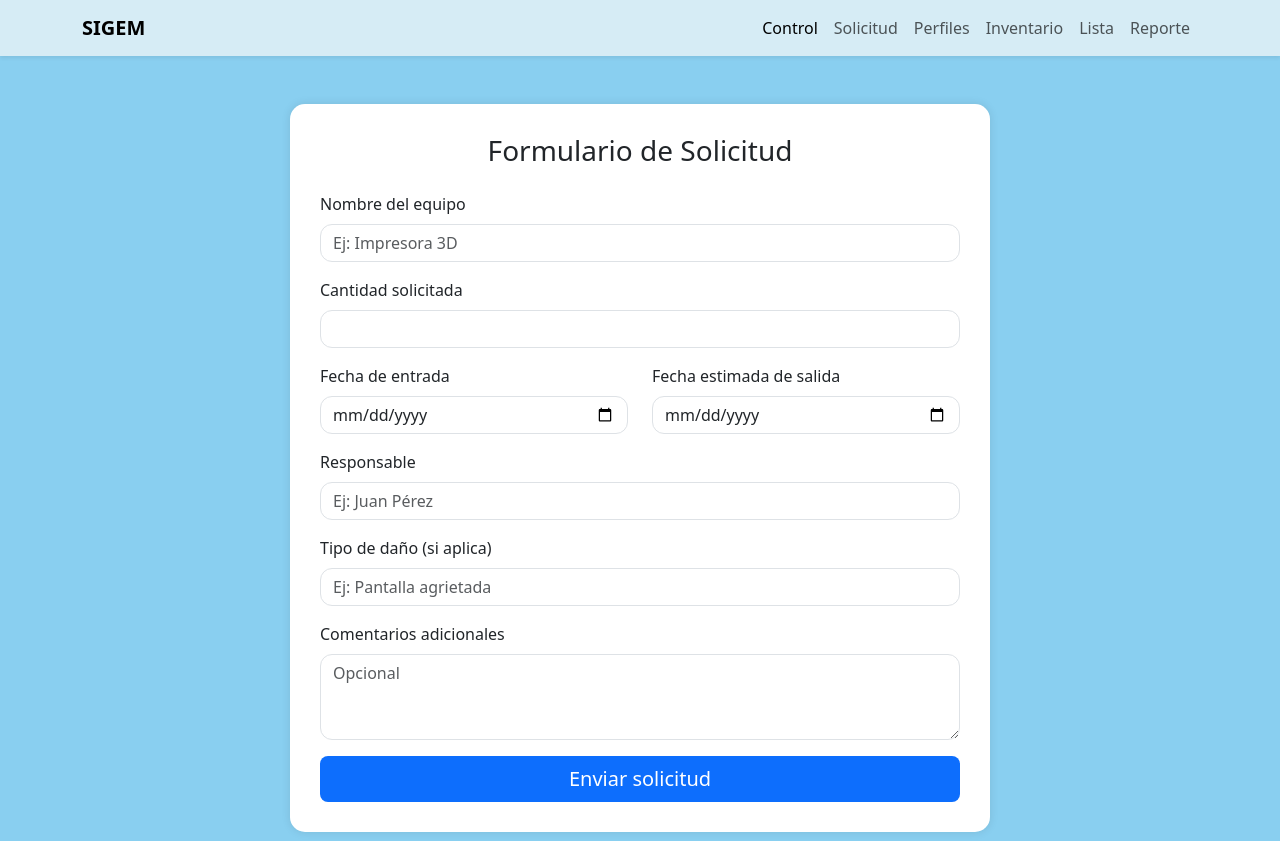
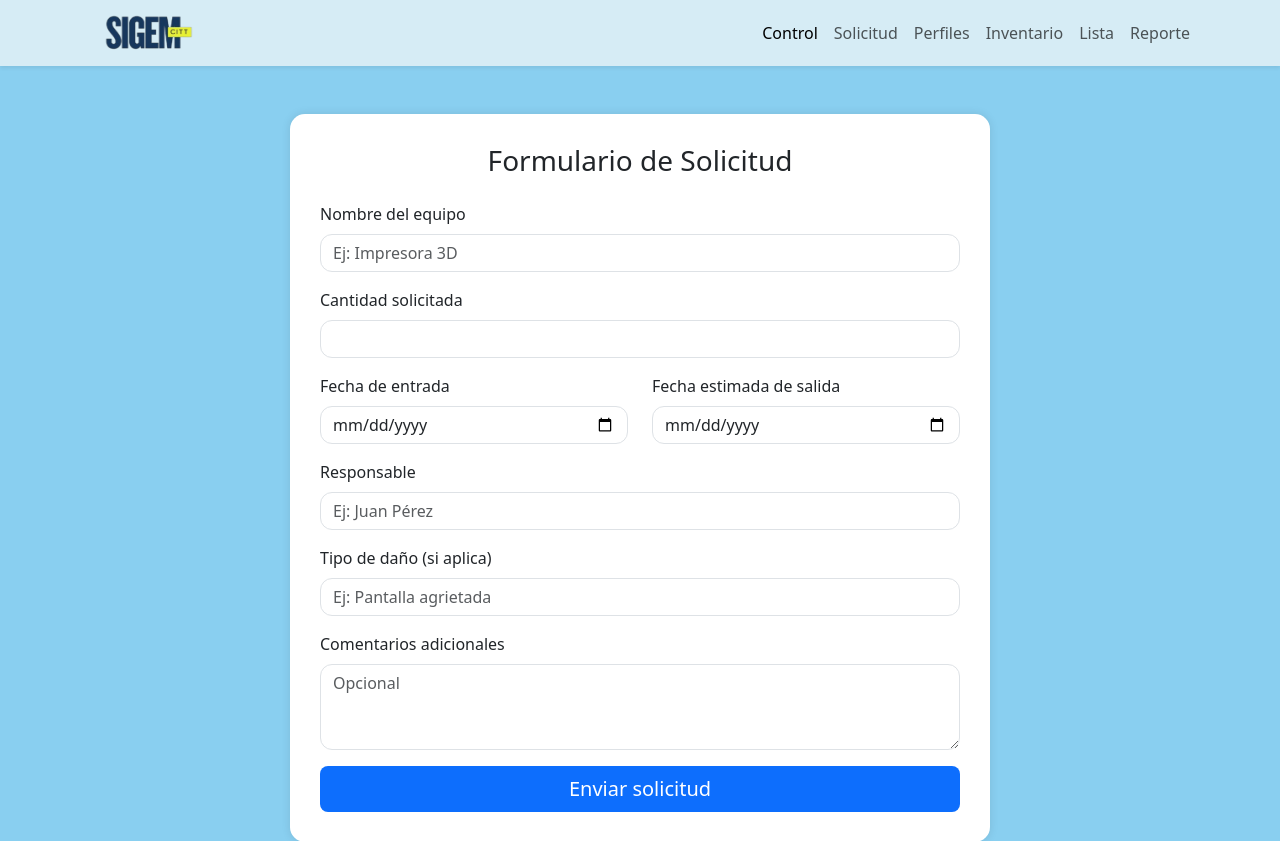
Before and after one commit to ConstanzaPavez/SIGEM, a Django app: page /solicitudes/ in a window 1280 px wide. Shown: the top 841 px of the page. Run offline with Django 4.2, Linux system fonts and the light colour scheme.

Commit message:
logo_solicitudes

```diff
--- a/srvSIGEM/paginas/templates/paginas/solicitudes.html
+++ b/srvSIGEM/paginas/templates/paginas/solicitudes.html
@@ -22,7 +22,7 @@
 <body style="background-color: #89CFF0;">
     <nav class="navbar navbar-expand-lg navbar-light custom-navbar shadow-sm">
         <div class="container">
-        <a href="{% url 'inicio' %}" class="navbar-brand fw-bold">SIGEM</a>
+          <img src="{% static 'paginas/img/logo.png' %}" alt="Logo Prueba" class="d-block" style="height: 50px;">
         <button class="navbar-toggler" type="button" data-bs-toggle="collapse" data-bs-target="#navbarNav">
             <span class="navbar-toggler-icon"></span>
         </button>
```
